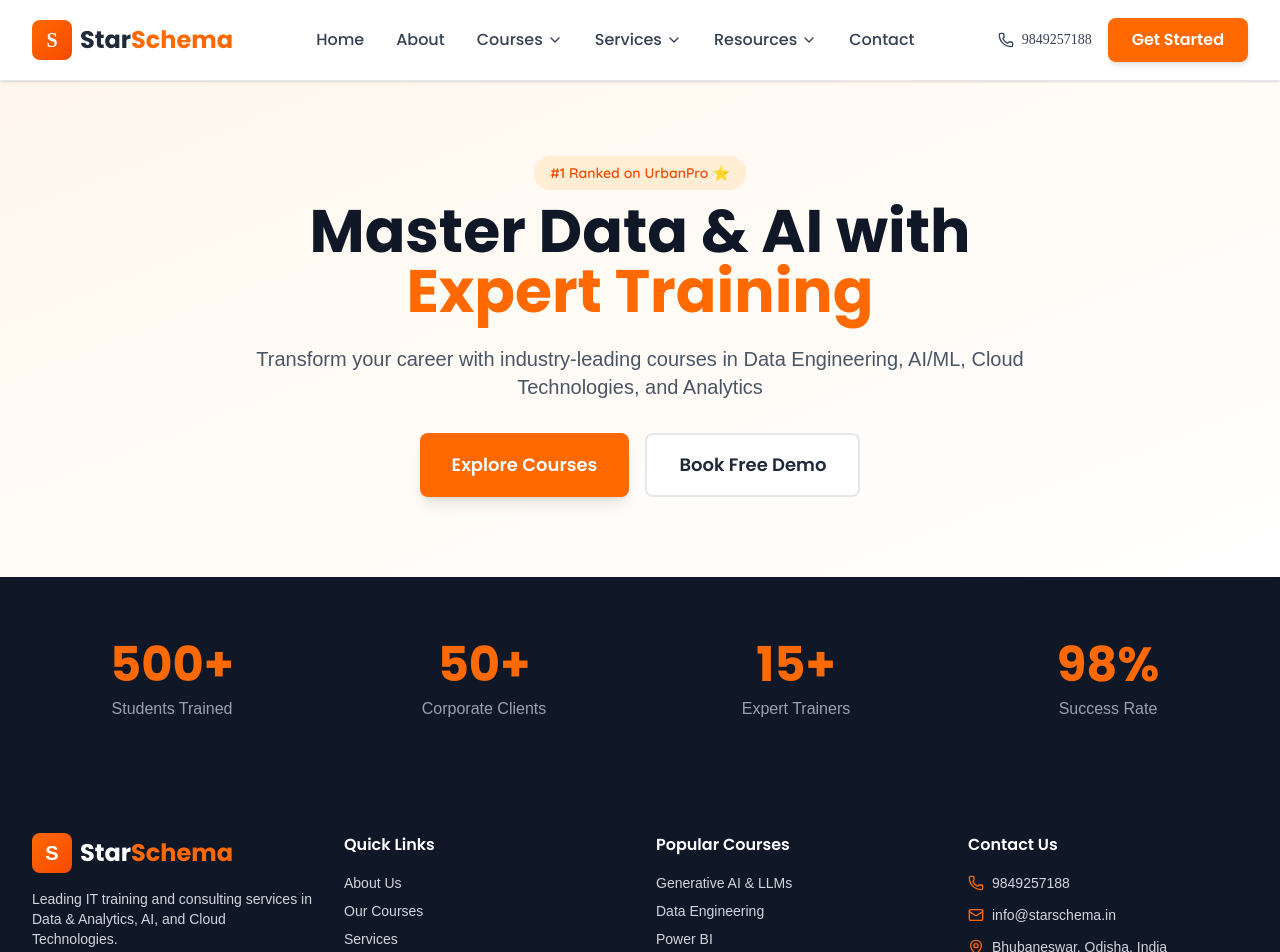
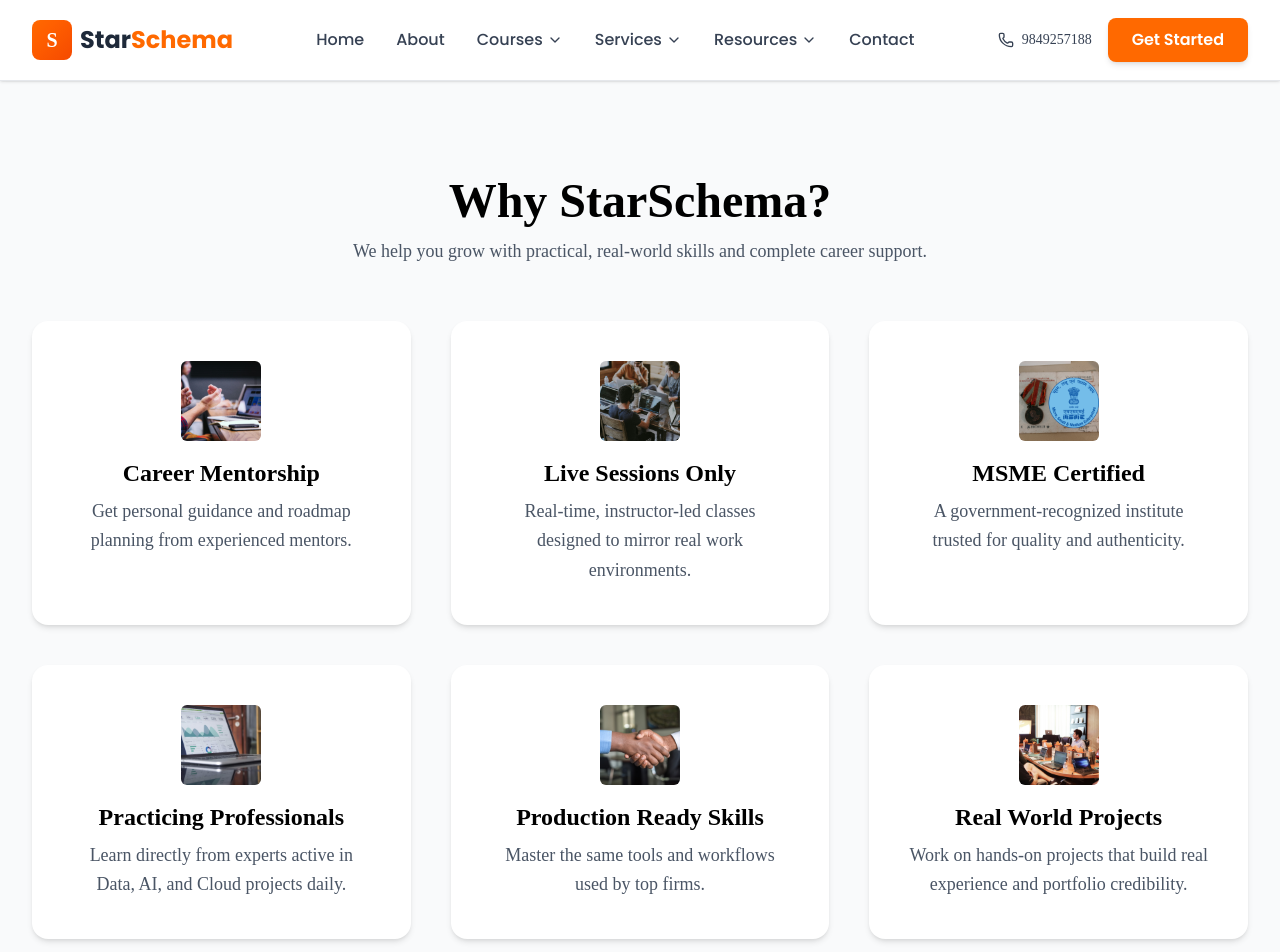
Before and after one commit to stalinpatel/STARSCHEMA-WEBSITE, a React (Vite) app in the folder client/: page / in a window 1280 px wide. Shown: the top 952 px of the page. Built offline with nearby package versions, Linux system fonts and the light colour scheme.

Commit message:
WhyStarschema

```diff
--- a/client/src/pages/user/Home.jsx
+++ b/client/src/pages/user/Home.jsx
@@ -1,14 +1,11 @@
-import React from "react";
-import HeroSection from "../../components/layout/user/Home/HeroSection";
-import StatsSection from "../../components/layout/user/Home/StatsSection";
+import WhyStarschema from "./WhyStarschema";
 
-const Home = () => {
+function Home() {
   return (
-    <div>
-      <HeroSection />
-      <StatsSection />
-    </div>
+    <>
+      <WhyStarschema />
+    </>
   );
-};
+}
 
 export default Home;
--- /dev/null
+++ b/client/src/pages/user/WhyStarschema.jsx
@@ -0,0 +1,107 @@
+import React from "react";
+import frame1 from "../../assets/images/home/frame_1.png";
+import frame2 from "../../assets/images/home/frame_2.png";
+import frame3 from "../../assets/images/home/frame_3.png";
+import frame4 from "../../assets/images/home/frame_4.png";
+import frame5 from "../../assets/images/home/frame_5.png";
+import frame6 from "../../assets/images/home/frame_6.png";
+
+const WhyStarSchema = () => {
+  const cardsData = [
+    {
+      img: frame1,
+      title: "Career Mentorship",
+      desc: "Get personal guidance and roadmap planning from experienced mentors.",
+    },
+    {
+      img: frame2,
+      title: "Live Sessions Only",
+      desc: "Real-time, instructor-led classes designed to mirror real work environments.",
+    },
+    {
+      img: frame3,
+      title: "MSME Certified",
+      desc: "A government-recognized institute trusted for quality and authenticity.",
+    },
+    {
+      img: frame4,
+      title: "Practicing Professionals",
+      desc: "Learn directly from experts active in Data, AI, and Cloud projects daily.",
+    },
+    {
+      img: frame5,
+      title: "Production Ready Skills",
+      desc: "Master the same tools and workflows used by top firms.",
+    },
+    {
+      img: frame6,
+      title: "Real World Projects",
+      desc: "Work on hands-on projects that build real experience and portfolio credibility.",
+    },
+  ];
+
+  return (
+    <div className="w-full py-16 sm:py-20 lg:py-24 bg-gray-50">
+      <div className="max-w-7xl mx-auto px-4 sm:px-6 lg:px-8">
+
+        {/* Heading */}
+        <h2 className="text-3xl sm:text-4xl lg:text-5xl font-bold text-center mb-3">
+          Why StarSchema?
+        </h2>
+
+        <p className="text-center text-gray-600 mb-10 sm:mb-14 max-w-2xl mx-auto text-sm sm:text-base lg:text-lg">
+          We help you grow with practical, real-world skills and complete career support.
+        </p>
+
+        {/* Cards Grid */}
+        <div
+          className="
+            grid
+            grid-cols-1       /* mobile */
+            sm:grid-cols-2    /* tablets */
+            lg:grid-cols-3    /* laptops & desktops */
+            gap-6
+            sm:gap-8
+            lg:gap-10
+          "
+        >
+          {cardsData.map((item, index) => (
+            <div
+              key={index}
+              className="
+                p-6 sm:p-8 lg:p-10
+                bg-white
+                shadow-md
+                rounded-2xl
+                hover:shadow-xl
+                transition
+                duration-300
+                text-center
+              "
+            >
+              {/* Centered Image */}
+              <div className="w-14 h-14 sm:w-16 sm:h-16 lg:w-20 lg:h-20 flex items-center justify-center mx-auto mb-4">
+                <img
+                  src={item.img}
+                  alt={item.title}
+                  className="w-full h-full object-cover rounded-md"
+                />
+              </div>
+
+              <h3 className="text-lg sm:text-xl lg:text-2xl font-semibold mb-2">
+                {item.title}
+              </h3>
+
+              <p className="text-gray-600 text-sm sm:text-base lg:text-lg leading-relaxed">
+                {item.desc}
+              </p>
+            </div>
+          ))}
+        </div>
+
+      </div>
+    </div>
+  );
+};
+
+export default WhyStarSchema;
```
Also changed, not shown: 1 other file (tests, documents, lock files or other folders).
